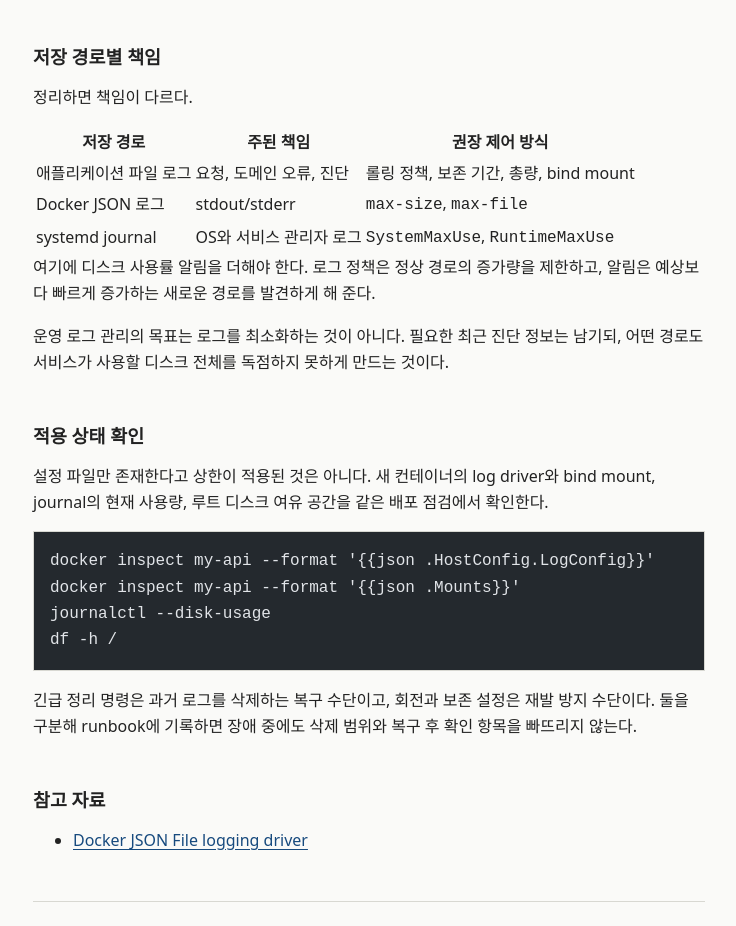
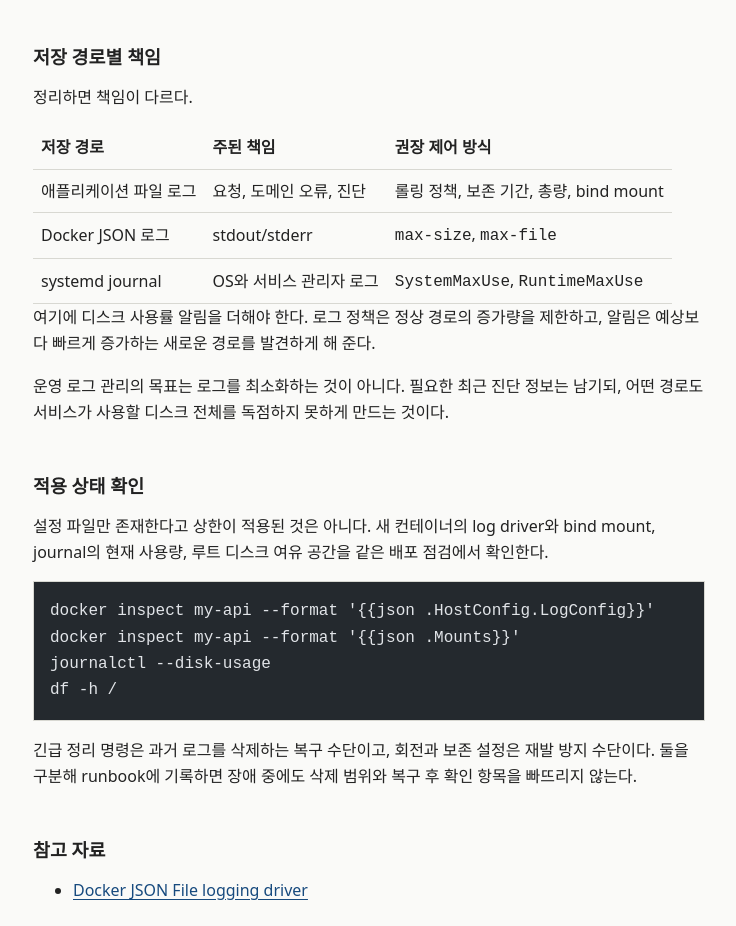
Before and after one commit to jiminu/jiminu.github.io, an Astro site: page /notes/bounding-container-log-growth in a window 1280 px wide. Shown: the part 3813-4739 px from the top of the page, without its empty margins (271-1007 px from the left). Built offline with nearby package versions, Linux system fonts and the light colour scheme; Astro itself is replaced by a stand-in of ours; some packages are replaced by stand-ins of ours; code samples lack their colours.

Commit message:
style: stabilize content tables

```diff
--- a/src/styles/global.css
+++ b/src/styles/global.css
@@ -221,6 +221,24 @@
   text-decoration: underline;
 }
 
+.entry-body table {
+  display: block;
+  width: 100%;
+  overflow-x: auto;
+  border-collapse: collapse;
+  white-space: nowrap;
+}
+
+.entry-body th,
+.entry-body td {
+  padding: 0.5rem;
+  border-bottom: 1px solid var(--border);
+}
+
+.entry-body th {
+  text-align: left;
+}
+
 .entry-body pre {
   max-width: 100%;
   overflow-x: auto;
```
